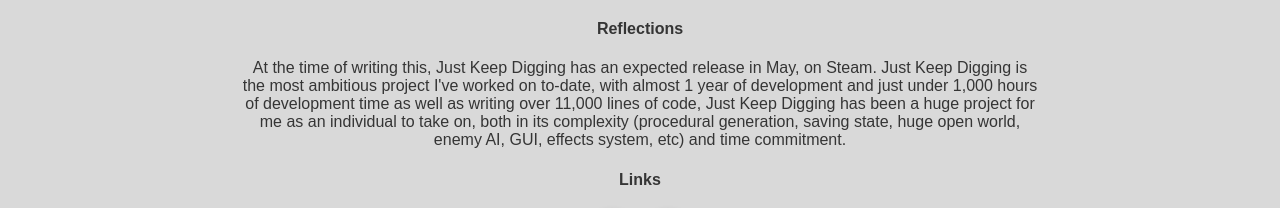
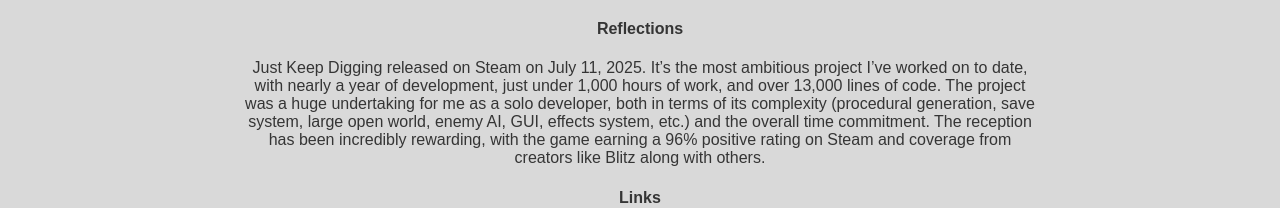
Before and after one commit to Robert-T1/PortfolioSite, a React (Vite) app: page /justkeepdigging in a window 1280 px wide. Shown: the part 402-610 px from the top of the page. Built offline with nearby package versions, Linux system fonts and the light colour scheme.

Commit message:
Update justKeepDigging.jsx

```diff
--- a/src/pages/projectpages/justKeepDigging.jsx
+++ b/src/pages/projectpages/justKeepDigging.jsx
@@ -27,14 +27,14 @@
 
             <h4>Reflections</h4>
             <p className={styles.descrptionText}>
-                At the time of writing this, Just Keep Digging has an expected release in May, on Steam.
-                Just Keep Digging is the most ambitious project I've worked on to-date, with almost 1 year of development and just under 1,000 hours of development time as well as writing over 11,000 lines of code, Just Keep Digging has been a huge project for me as an individual to take on, both in its complexity (procedural generation, saving state, huge open world, enemy AI, GUI, effects system, etc) and time commitment.
+               Just Keep Digging released on Steam on July 11, 2025. It’s the most ambitious project I’ve worked on to date, with nearly a year of development, just under 1,000 hours of work, and over 13,000 lines of code. The project was a huge undertaking for me as a solo developer, both in terms of its complexity (procedural generation, save system, large open world, enemy AI, GUI, effects system, etc.) and the overall time commitment.
+                The reception has been incredibly rewarding, with the game earning a 96% positive rating on Steam and coverage from creators like Blitz along with others.
             </p>
 
             <h4>Links</h4>
              <div className={styles.links}>
                 <Button style={buttonStyles.btn_img} imageSrc={steamIcon} href="https://store.steampowered.com/app/2974660/Just_Keep_Digging/"></Button>
-                <Button style={buttonStyles.btn_img} imageSrc={youtubeIcon} href="https://www.youtube.com/watch?v=rR4JllhXzWI"></Button>
+                <Button style={buttonStyles.btn_img} imageSrc={youtubeIcon} href="https://www.youtube.com/watch?v=4HXXo21fTw0&t"></Button>
             </div>
 
             <h4>Gallery</h4>
```
